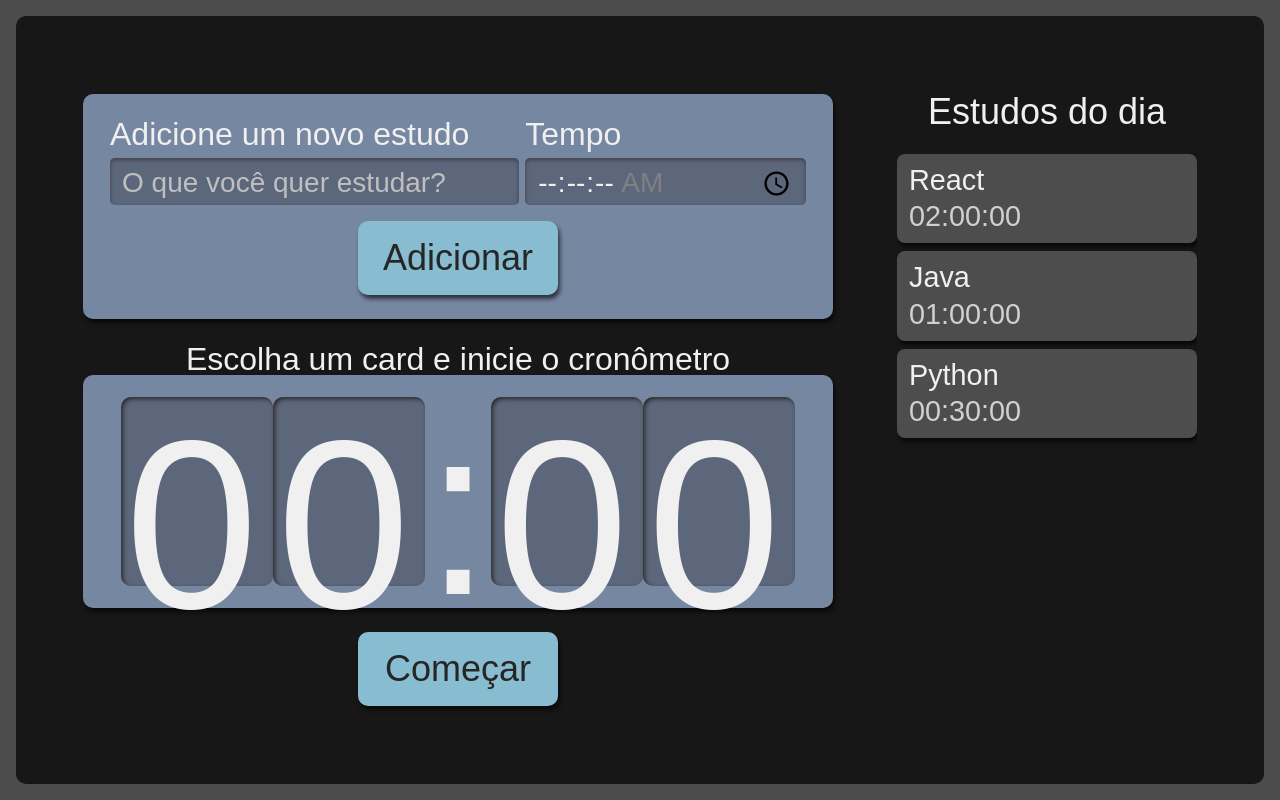
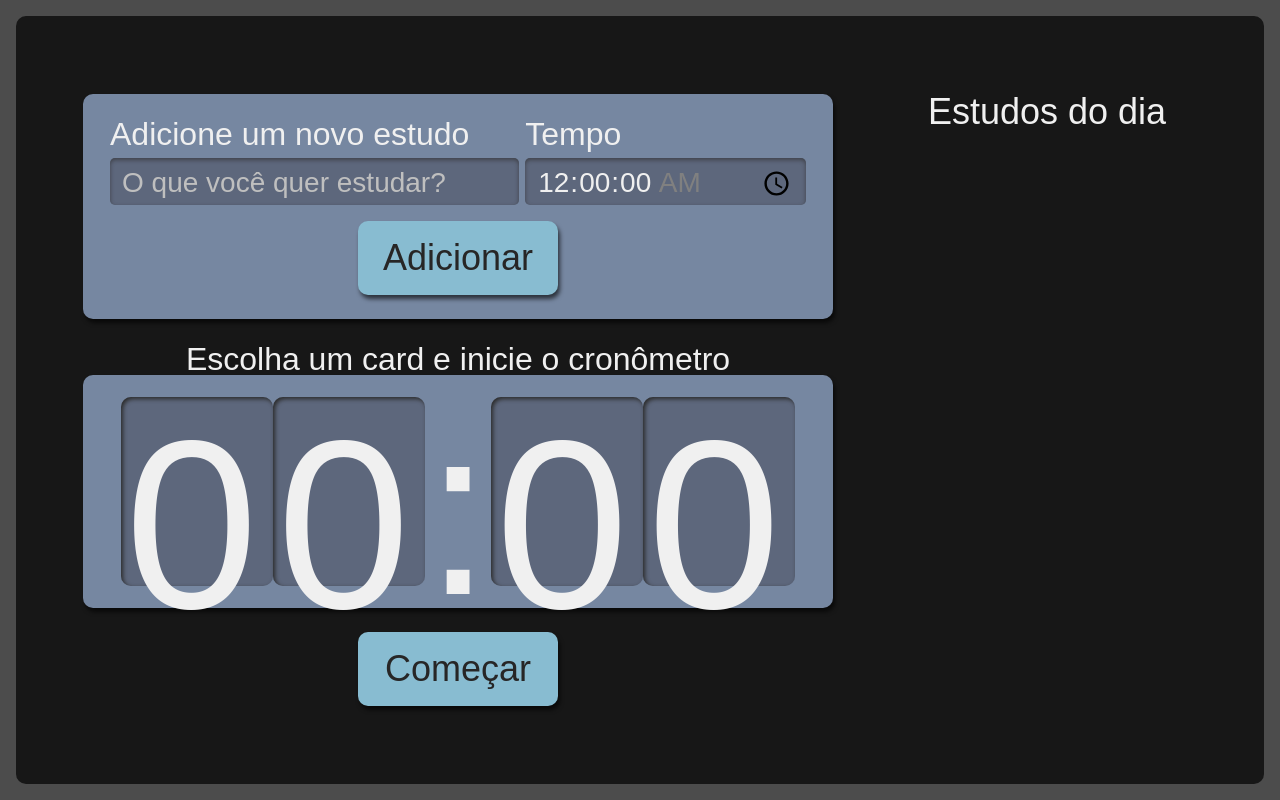
Before and after one commit to mariane-limoli/alura-studies, a React (Create React App) app: page / in a window 1280 px wide. Built offline with nearby package versions, Linux system fonts and the light colour scheme.

Commit message:
add interface ITarefa

```diff
--- a/src/components/Botao/index.tsx
+++ b/src/components/Botao/index.tsx
@@ -2,10 +2,14 @@
 
 import './style.scss';
 
-class Botao extends React.Component<{texto:string}> {
+class Botao extends React.Component<{
+    texto:string
+    type?: 'button' | 'submit' | 'reset' | undefined
+}> {
    render(){
+    const {type = 'button'} = this.props;
     return (
-        <button className="botao">
+        <button type={type} className="botao">
                 {this.props.texto}
         </button>
     )
--- a/src/components/Formulario/index.tsx
+++ b/src/components/Formulario/index.tsx
@@ -1,19 +1,37 @@
 import React from "react";
 
+import { ITarefa } from "../../types/tarefa";
 import Botao from "../Botao";
 
 import './style.scss';
 
-class Formulario extends React.Component{
+class Formulario extends React.Component<{
+    setTarefas: React.Dispatch<React.SetStateAction<ITarefa[]>>;
+}>{
+    state = {
+        tarefa: '',
+        tempo: '00:00'
+    }
+
+    adicionarTarefa(e: React.FormEvent<HTMLFormElement>){
+        e.preventDefault();
+        this.props.setTarefas(tarefasAntigas => [...tarefasAntigas, {...this.state }]);
+        console.log(this.state);
+    }
+
+
+
     render(){
         return(
-            <form className="novaTarefa">
+            <form className="novaTarefa" onSubmit={this.adicionarTarefa.bind(this)}>
                 <div className="inputContainer">
                     <label htmlFor="tarefa">Adicione um novo estudo</label>
                     <input
                         type="text"
                         name='tarefa'
                         id='tarefa'
+                        value={this.state.tarefa}
+                        onChange={e=>this.setState({...this.state, tarefa: e.target.value})}
                         placeholder="O que você quer estudar?"
                         required
                     />
@@ -24,6 +42,8 @@
                         type="time"
                         step='1'
                         name='tempo'
+                        value={this.state.tempo}
+                        onChange={e=>this.setState({...this.state, tempo: e.target.value})}
                         id='tempo'
                         min='00:00:00'
                         max='01:30:00'
@@ -32,6 +52,7 @@
                 </div>
                 <Botao
                     texto="Adicionar"
+                    type="submit"
                 />
             </form>
         )
--- a/src/components/Lista/index.tsx
+++ b/src/components/Lista/index.tsx
@@ -1,21 +1,10 @@
-import React from "react";
-
+import { ITarefa } from "../../types/tarefa";
 import Item from "./Item";
 
 import './style.scss';
 
-function Lista(){
-    const tarefas = [{
-        tarefa: 'React',
-        tempo: '02:00:00'
-    }, {
-        tarefa: 'Java',
-        tempo: '01:00:00'
-    }, {
-        tarefa: 'Python',
-        tempo: '00:30:00'
-    }
-    ]
+function Lista({ tarefas }:{ tarefas:ITarefa[] }){
+
     return (
         <aside className="listaTarefas">
             <h2>Estudos do dia</h2>
--- a/src/pages/App.tsx
+++ b/src/pages/App.tsx
@@ -1,16 +1,18 @@
-import React from 'react';
+import { useState } from 'react';
 
 import { Cronometro } from '../components/Cronometro';
 import Formulario from '../components/Formulario';
 import Lista from '../components/Lista';
+import { ITarefa } from '../types/tarefa';
 
 import "./App.scss";
 
 function App() {
+  const [tarefas, setTarefas] = useState<ITarefa[] | []>([]);
   return (
     <div className='AppStyle'>
-      <Formulario />
-      <Lista />
+      <Formulario setTarefas={setTarefas} />
+      <Lista tarefas={tarefas} />
       <Cronometro />
     </div>
   );
--- /dev/null
+++ b/src/types/tarefa.ts
@@ -0,0 +1,4 @@
+export interface ITarefa {
+  tarefa: string;
+  tempo: string;
+}
```
